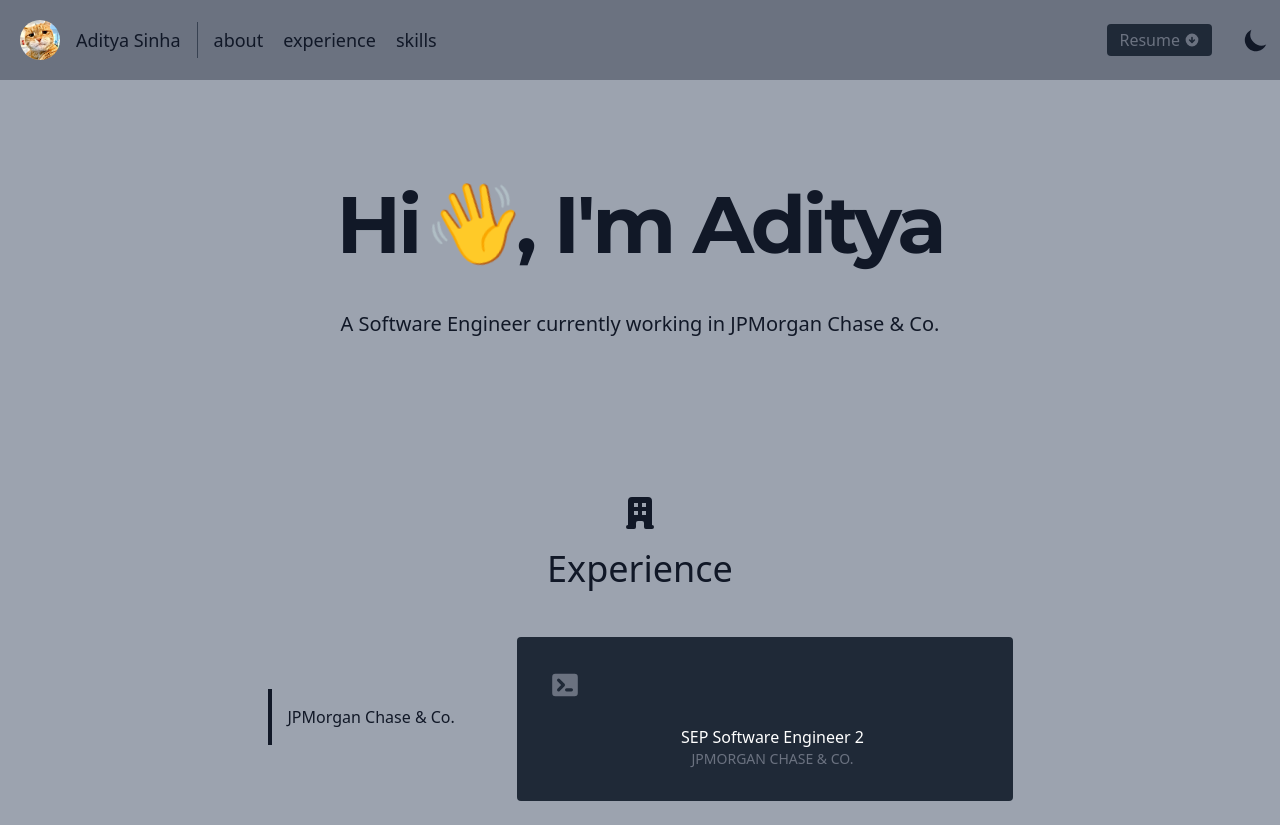
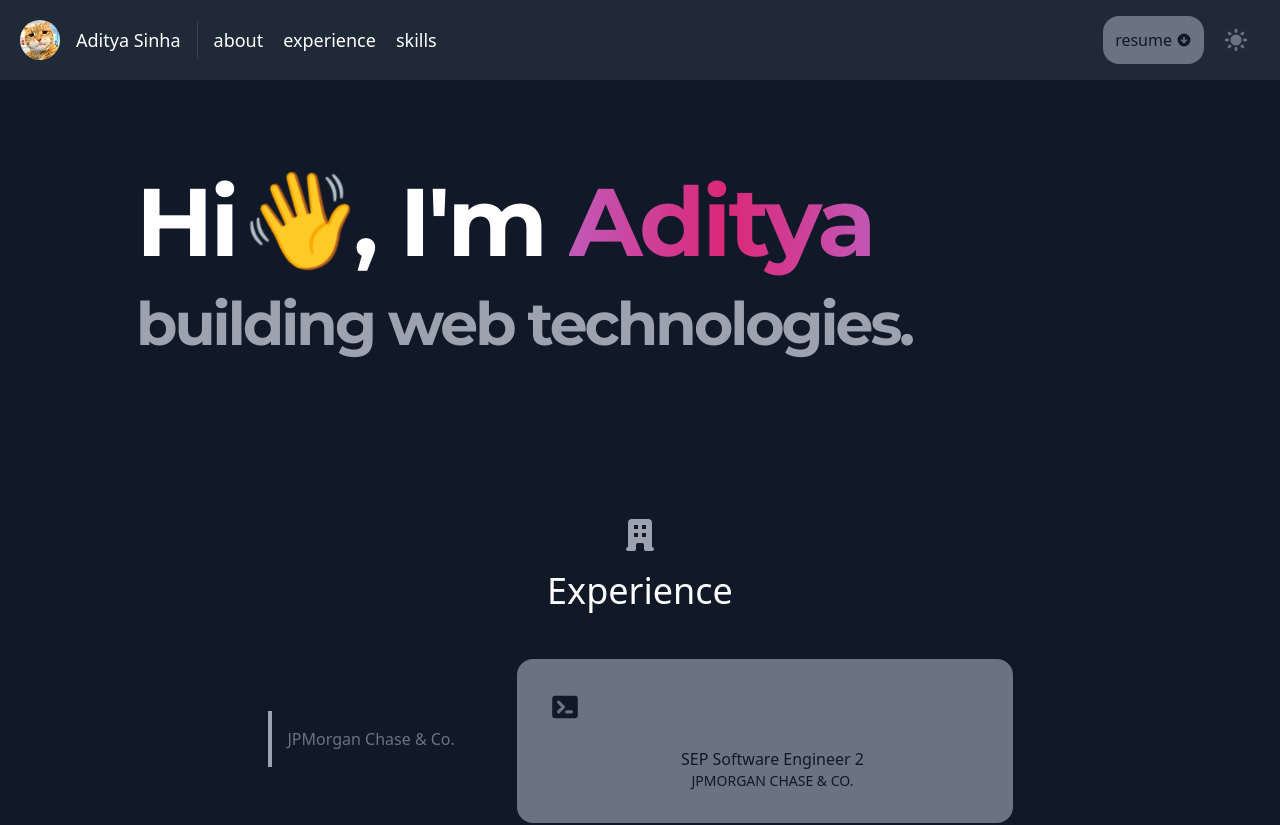
Before and after one commit to jrsinha2/adityasinha, a React (Create React App) app: page / in a window 1280 px wide. Shown: the top 825 px of the page. Built offline with nearby package versions, Linux system fonts and the light colour scheme; a web font is replaced by a local one.

Commit message:
added animate to title, corrected color scheme, corrected resume button layout

```diff
--- a/src/components/About.js
+++ b/src/components/About.js
@@ -4,15 +4,16 @@ export default function About() {
   return (
     <section id="about">
       <div className="container mx-auto flex px-10 py-20 md:flex-row flex-col items-center">
-        <div className="md:flex-grow md:w-1/2 flex flex-col md:items-center md:text-left mb-16 md:mb-0 items-center text-center">
-          <h1 className="title-font name sm:text-7xl text-3xl mb-4 font-medium dark:text-skin-muted text-skin-inverted">
-            Hi<span className="wave" aria-labelledby="hey" role="img">&#128075;</span>, I'm Aditya
-            {/* <br className="hidden lg:inline-block" />I love to build amazing */}
-            {/* apps. */}
+        <div className="md:flex-grow md:w-1/2 flex flex-col md:items-start text-left mb-16 md:mb-0 items-start md:ml-24 sm:ml-16 ml-8">
+          <h1 className="title-font name sm:text-6xl md:text-8xl text-4xl font-medium dark:text-skin-muted text-skin-inverted">
+            Hi<span className="wave" aria-labelledby="hey" role="img">&#128075;</span>, I'm <span className="animate-text text-transparent bg-clip-text bg-gradient-to-r from-purple-400 via-pink-600 to-purple-400">Aditya</span>
           </h1>
-          <p className="mb-8 leading-relaxed subtitle text-skin-inverted dark:text-skin-base">
+          <h3 className="mb-8 subtitle font-medium dark:text-skin-inverted_light text-skin-base_dark md:text-6xl sm:text-5xl text-3xl">
+            Building web technologies.
+          </h3>
+          {/* <p className="mb-8 leading-relaxed description text-skin-inverted dark:text-skin-base">
             A Software Engineer currently working in JPMorgan Chase & Co.
-          </p>
+          </p> */}
         </div>
       </div>
     </section>
--- a/src/components/CompanyCard.js
+++ b/src/components/CompanyCard.js
@@ -2,7 +2,7 @@ import { TerminalIcon } from "@heroicons/react/solid";
 import React from "react";
 const CompanyCard = (props) => {
     return (
-        <div className={"h-full bg-skin-base dark:bg-skin-inverted  p-8 rounded block"}>
+        <div className={"h-full bg-skin-base dark:bg-skin-inverted  p-8 rounded-2xl block"}>
             <TerminalIcon className="block w-8 text-skin-base dark:text-skin-inverted  mb-4" />
             <p className="leading-relaxed mb-6"></p>
             <div className="inline-flex items-center">
--- a/src/components/Navbar.js
+++ b/src/components/Navbar.js
@@ -5,7 +5,7 @@ import '../styles/navbar.css'
 import resume from '../assets/resume.pdf';
 
 export default function Navbar() {
-  const [theme, setTheme] = useState("light");
+  const [theme, setTheme] = useState("dark");
   useEffect(() => {
     if(theme === "dark") {
       document.documentElement.classList.add("dark");
@@ -40,15 +40,15 @@ export default function Navbar() {
               Testimonials
             </a> */}
           </nav>
+        </div>
+        <div className="flex flex-row item-center justify-between">
           <a
               href={resume} download={"AdityaSinha.pdf"} target="_blank"
-          className="inline-flex items-center bg-skin-base text-skin-base dark:bg-skin-inverted dark:text-skin-inverted border-0 py-1 px-3 focus:outline-none hover:bg-gray-700 rounded text-base mt-4 md:mt-0">
-          Resume
+              className="inline-flex items-center bg-skin-base text-skin-base dark:bg-skin-inverted dark:text-skin-inverted border-0 px-3 focus:outline-none hover:bg-gray-700 dark:hover:bg-skin-base_light rounded-2xl md:mr-2 text-base">
+              resume
               <ArrowCircleDownIcon className="w-4 h-4 ml-1" />
             </a>
-      </div>
-      <div className="">
-      <button id="theme-toggle" type="button" className="text-skin-inverted dark:text-skin-base hover:bg-gray-100 dark:hover:bg-gray-700 focus:outline-none  dark:focus:ring-gray-700 rounded-full text-sm p-2.5" onClick={handleThemeSwitch}>
+          <button id="theme-toggle" type="button" className="text-skin-inverted dark:text-skin-base hover:bg-gray-100 dark:hover:bg-gray-700 focus:outline-none  dark:focus:ring-gray-700 rounded-full text-sm p-2.5 md:mr-5" onClick={handleThemeSwitch}>
             <svg id="theme-toggle-dark-icon" className={theme==="dark" ? "hidden w-7 h-7" : "w-7 h-7"} fill="currentColor" viewBox="0 0 20 20" xmlns="http://www.w3.org/2000/svg"><path d="M17.293 13.293A8 8 0 016.707 2.707a8.001 8.001 0 1010.586 10.586z"></path></svg>
             <svg id="theme-toggle-light-icon" className={theme==="light" ? "hidden w-7 h-7" : "w-7 h-7"} fill="currentColor" viewBox="0 0 20 20" xmlns="http://www.w3.org/2000/svg"><path d="M10 2a1 1 0 011 1v1a1 1 0 11-2 0V3a1 1 0 011-1zm4 8a4 4 0 11-8 0 4 4 0 018 0zm-.464 4.95l.707.707a1 1 0 001.414-1.414l-.707-.707a1 1 0 00-1.414 1.414zm2.12-10.607a1 1 0 010 1.414l-.706.707a1 1 0 11-1.414-1.414l.707-.707a1 1 0 011.414 0zM17 11a1 1 0 100-2h-1a1 1 0 100 2h1zm-7 4a1 1 0 011 1v1a1 1 0 11-2 0v-1a1 1 0 011-1zM5.05 6.464A1 1 0 106.465 5.05l-.708-.707a1 1 0 00-1.414 1.414l.707.707zm1.414 8.486l-.707.707a1 1 0 01-1.414-1.414l.707-.707a1 1 0 011.414 1.414zM4 11a1 1 0 100-2H3a1 1 0 000 2h1z" fill-rule="evenodd" clip-rule="evenodd"></path></svg>
           </button>
--- a/src/components/Skills.js
+++ b/src/components/Skills.js
@@ -18,7 +18,7 @@ export default function Skills() {
         <div className="flex flex-wrap lg:w-4/5 sm:mx-auto sm:mb-2 -mx-2">
           {skills.map((skill) => (
             <div key={skill} className="p-2 sm:w-1/2 w-full">
-              <div className="bg-gray-800 dark:bg-gray-500 rounded flex p-4 h-full items-center">
+              <div className="bg-gray-800 dark:bg-gray-500 rounded-2xl flex p-4 h-full items-center">
                 <BadgeCheckIcon className="text-green-400 dark:text-green-800 w-6 h-6 flex-shrink-0 mr-4" />
                 <span className="title-font font-medium text-white dark:text-gray-900">
                   {skill}
--- a/src/index.css
+++ b/src/index.css
@@ -10,5 +10,8 @@
         --color-text-muted: theme(textColor.white);
         --color-bg-base: theme(backgroundColor.gray.800);
         --color-bg-inverted: theme(backgroundColor.gray.500);
+        --color-text-inverted-light: theme(textColor.gray.400);
+        --color-text-base-dark: theme(textColor.gray.600);
+        --color-bg-base-light: theme(backgroundColor.gray.600);
     }
 }
--- a/src/styles/about.css
+++ b/src/styles/about.css
@@ -21,15 +21,21 @@
   }
   .name {
     font-family: Montserrat, Helvetica, Arial, sans-serif;
-    font-size: 80px;
     font-style: normal;
     font-weight: normal;
     letter-spacing: -3px;
-    line-height: 130px;
+    line-height: 1.3;
     text-transform: none;
 }
-
 .subtitle {
+  font-family: Montserrat, Helvetica, Arial, sans-serif;
+  font-style: normal;
+  font-weight: normal;
+  letter-spacing: -3px;
+  line-height: 1.3;
+  text-transform: lowercase;
+}
+.description {
     font-family: system-ui, -apple-system, BlinkMacSystemFont, 'Segoe UI', Roboto, Oxygen, Ubuntu, Cantarell, 'Open Sans', 'Helvetica Neue', sans-serif, Georgia, 'Times New Roman', serif;
     font-size: 20px;
     font-style: normal;
--- a/tailwind.config.js
+++ b/tailwind.config.js
@@ -7,14 +7,32 @@ module.exports = {
         skin: {
           base: 'var(--color-text-base)',
           inverted: 'var(--color-text-inverted)',
-          muted: 'var(--color-text-muted)'
+          muted: 'var(--color-text-muted)',
+          inverted_light: 'var(--color-text-inverted-light)',
+          base_dark: 'var(--color-text-base-dark)'
         }
       },
       backgroundColor: {
         skin: {
           base: 'var(--color-bg-base)',
           inverted: 'var(--color-bg-inverted)',
+          base_light: 'var(--color-bg-base-light)'
         }
+      },
+      'animation': {
+        'text':'text 5s ease infinite',
+      },
+      'keyframes': {
+          'text': {
+              '0%, 100%': {
+                'background-size':'200% 200%',
+                  'background-position': 'left center'
+              },
+              '50%': {
+                'background-size':'200% 200%',
+                  'background-position': 'right center'
+              }
+          },
       }
     },
   },
```
Lines whose indentation alone changed are shown as unchanged.
